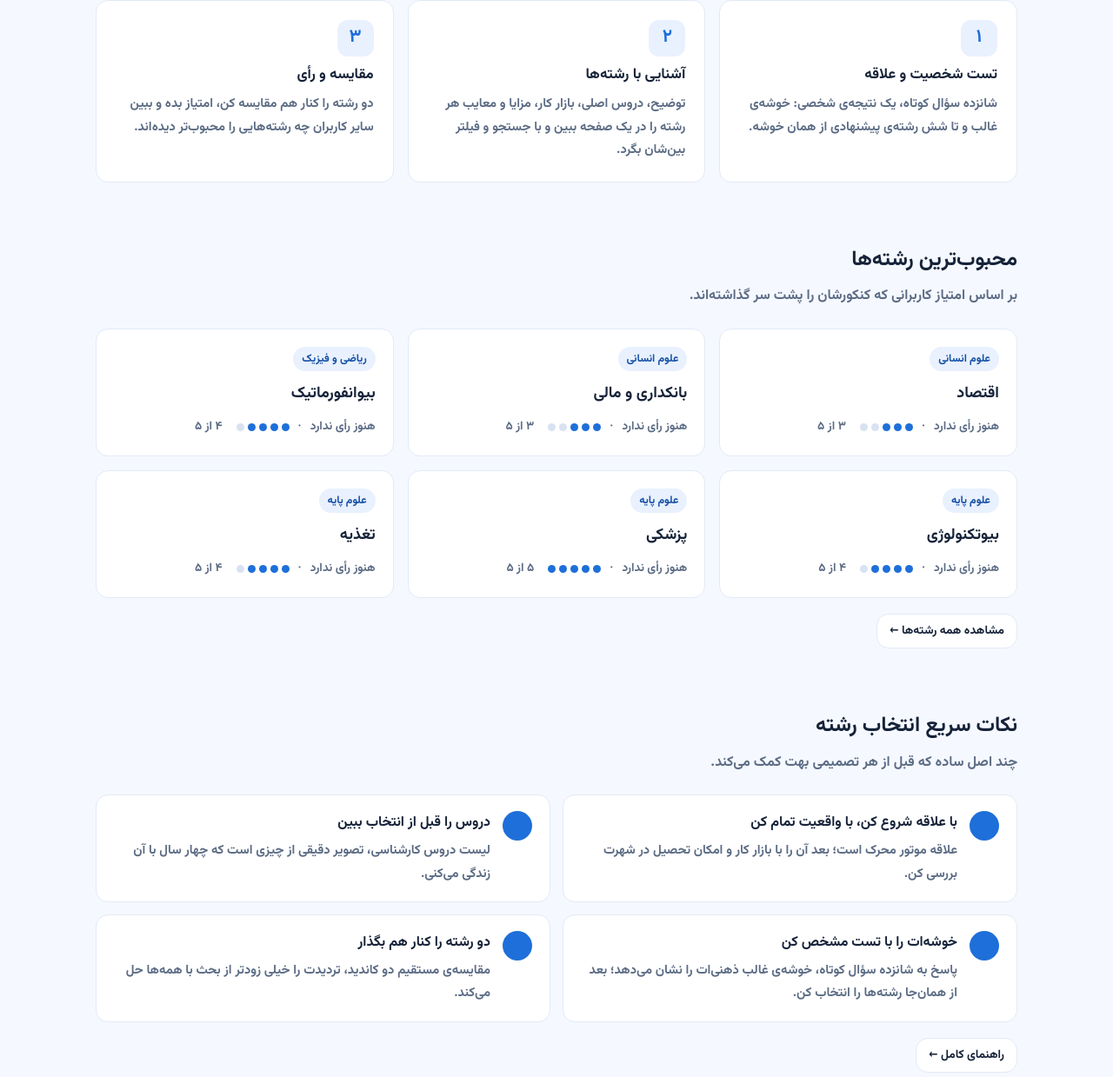
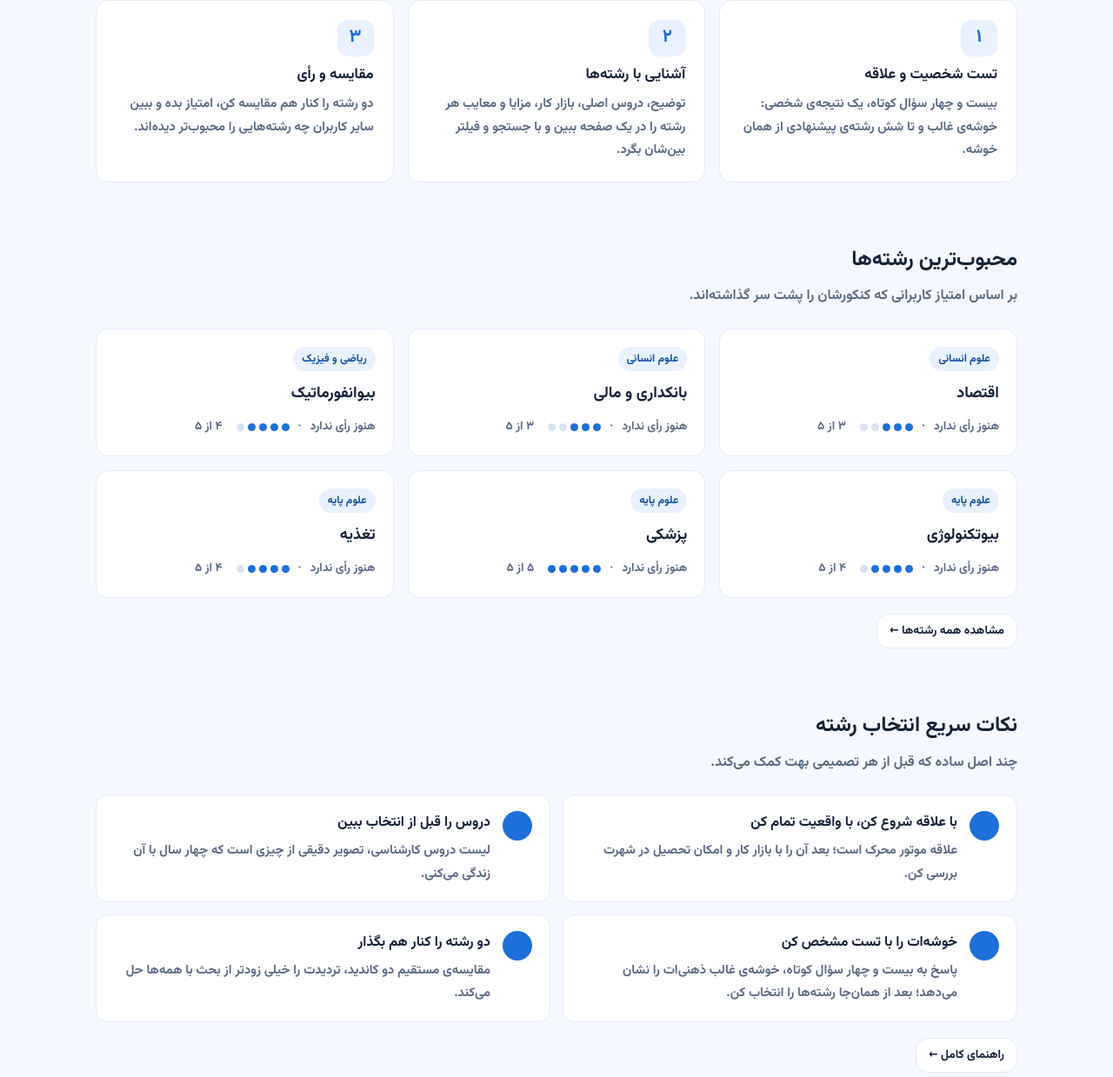
Before and after one commit to ShayanCoder710/Ayandeh_man, a Flask app: page / in a window 1280 px wide. Shown: the part 568-1807 px from the top of the page at 87% size. Run offline with Flask 3, Linux system fonts and the light colour scheme; data comes from the database, SQL or seed files in the repository; data that the repository does not hold is empty; some libraries are stand-ins or nearby versions.

Commit message:
update test question count in page copy

```diff
--- a/app.py
+++ b/app.py
@@ -79,7 +79,7 @@ def test_page():
         "test.html",
         questions=load_questions(),
         title="تست شخصیت و علاقه | آینده من",
-        description="شانزده سؤال کوتاه؛ در پایان خوشه‌ی غالب و رشته‌های پیشنهادی‌ات را ببین.",
+        description="بیست و چهار سؤال کوتاه؛ در پایان خوشه‌ی غالب و رشته‌های پیشنهادی‌ات را ببین.",
     )
 
 
--- a/templates/index.html
+++ b/templates/index.html
@@ -21,7 +21,7 @@
       <article class="feature-card reveal">
         <span class="feature-num">۱</span>
         <h3>تست شخصیت و علاقه</h3>
-        <p>شانزده سؤال کوتاه، یک نتیجه‌ی شخصی: خوشه‌ی غالب و تا شش رشته‌ی پیشنهادی از همان خوشه.</p>
+        <p>بیست و چهار سؤال کوتاه، یک نتیجه‌ی شخصی: خوشه‌ی غالب و تا شش رشته‌ی پیشنهادی از همان خوشه.</p>
       </article>
       <article class="feature-card reveal">
         <span class="feature-num">۲</span>
@@ -79,7 +79,7 @@
         <span class="tip-num"></span>
         <div>
           <h3>خوشه‌ات را با تست مشخص کن</h3>
-          <p>پاسخ به شانزده سؤال کوتاه، خوشه‌ی غالب ذهنی‌ات را نشان می‌دهد؛ بعد از همان‌جا رشته‌ها را انتخاب کن.</p>
+          <p>پاسخ به بیست و چهار سؤال کوتاه، خوشه‌ی غالب ذهنی‌ات را نشان می‌دهد؛ بعد از همان‌جا رشته‌ها را انتخاب کن.</p>
         </div>
       </article>
       <article class="guide-item reveal">
```
